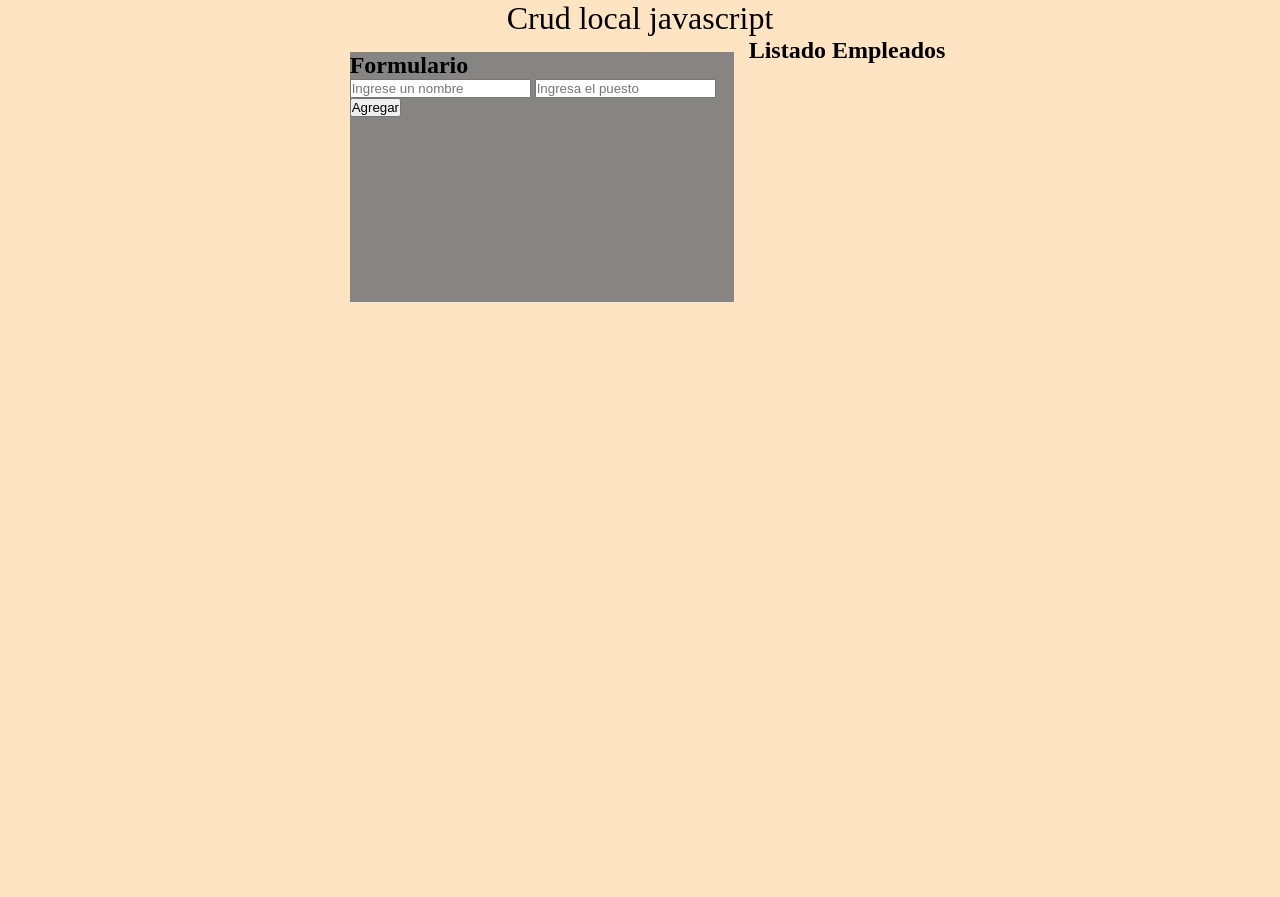
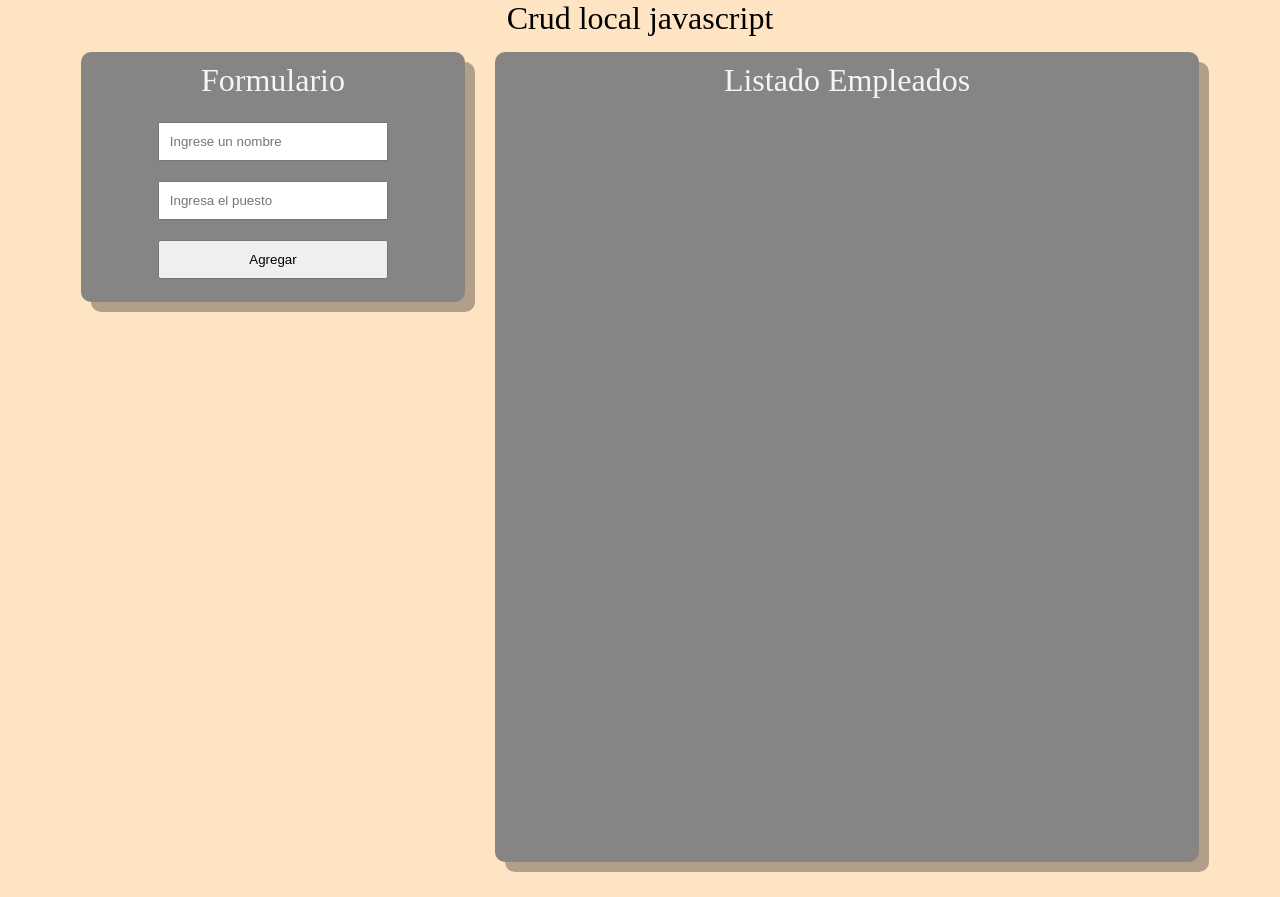
Before and after one commit to Bams29/javaScript_MorenoBryan, a plain HTML site: page day1/html/crud.html in a window 1280 px wide. Drawn offline with Linux system fonts and the light colour scheme.

Commit message:
style: :art: css terminado
se termino de maquetar el codigo css

```diff
--- a/day1/css/crud.css
+++ b/day1/css/crud.css
@@ -32,4 +32,91 @@ body{
     height: 250px;
     margin: 15px 15px;
     background-color: rgb(135, 132, 132);
+    display: flex;
+    flex-direction: column;
+    justify-content: center;
+    align-items: center;
+    border-radius: 10px;
+    box-shadow: 10px 10px rgba(0, 0, 0, 0.3);
 }
+
+.contenedor .div-formulario h2{
+    margin-top: 10px;
+    font-weight: 300;
+    font-size: 2em;
+    color: whitesmoke;
+}
+
+.contenedor .div-formulario form{
+    width: 100%;
+    height: 100%;
+    display: flex;
+    flex-direction: column;
+    justify-content: center;
+    align-items: center;
+}
+
+.contenedor .div-formulario form input,
+.contenedor .div-formulario form button{
+    width: 60%;
+    padding: 10px 10px;
+    margin: 10px 10px;
+}
+
+/**********Estilo listado**********/
+
+.contenedor .div-listado{
+    width: 55%;
+    height: calc(100% - 50px);
+    margin: 15px 15px;
+    background-color: rgb(135, 132, 132);
+    display: flex;
+    flex-direction: column;
+    align-items: center;
+    border-radius: 10px;
+    box-shadow: 10px 10px rgba(0, 0, 0, 0.3);
+}
+
+.contenedor .div-listado h2{
+    margin-top: 10px;
+    font-weight: 300;
+    font-size: 2em;
+    color: whitesmoke;
+}
+
+.contenedor .div-listado .div-empleados{
+    width: 100%;
+    height: 100%;
+    display: flex;
+    flex-direction: column;
+    align-items: center;
+    margin: 15px;
+    padding: 0 30px;
+}
+
+.contenedor .div-listado .div-empleados p{
+    margin: 10px 0;
+    font-size: 1em;
+    color: #ddd;
+}
+
+hr{
+    width: 100%;
+    height: 1px;
+}
+
+.btn{
+    padding: 5px 10px;
+    border: none;
+    margin: 0 5px;
+    color: white;
+    border-radius: 50px;
+}
+
+.btn-editar{
+    background-color: green;
+}
+
+.btn-eliminar{
+    background-color: red;
+}
--- a/day1/html/crud.html
+++ b/day1/html/crud.html
@@ -23,7 +23,7 @@
             </form>
         </div>
 
-        <div class="div-listados">
+        <div class="div-listado">
             <h2>Listado Empleados</h2>
             <div class="div-empleados">
 
```
